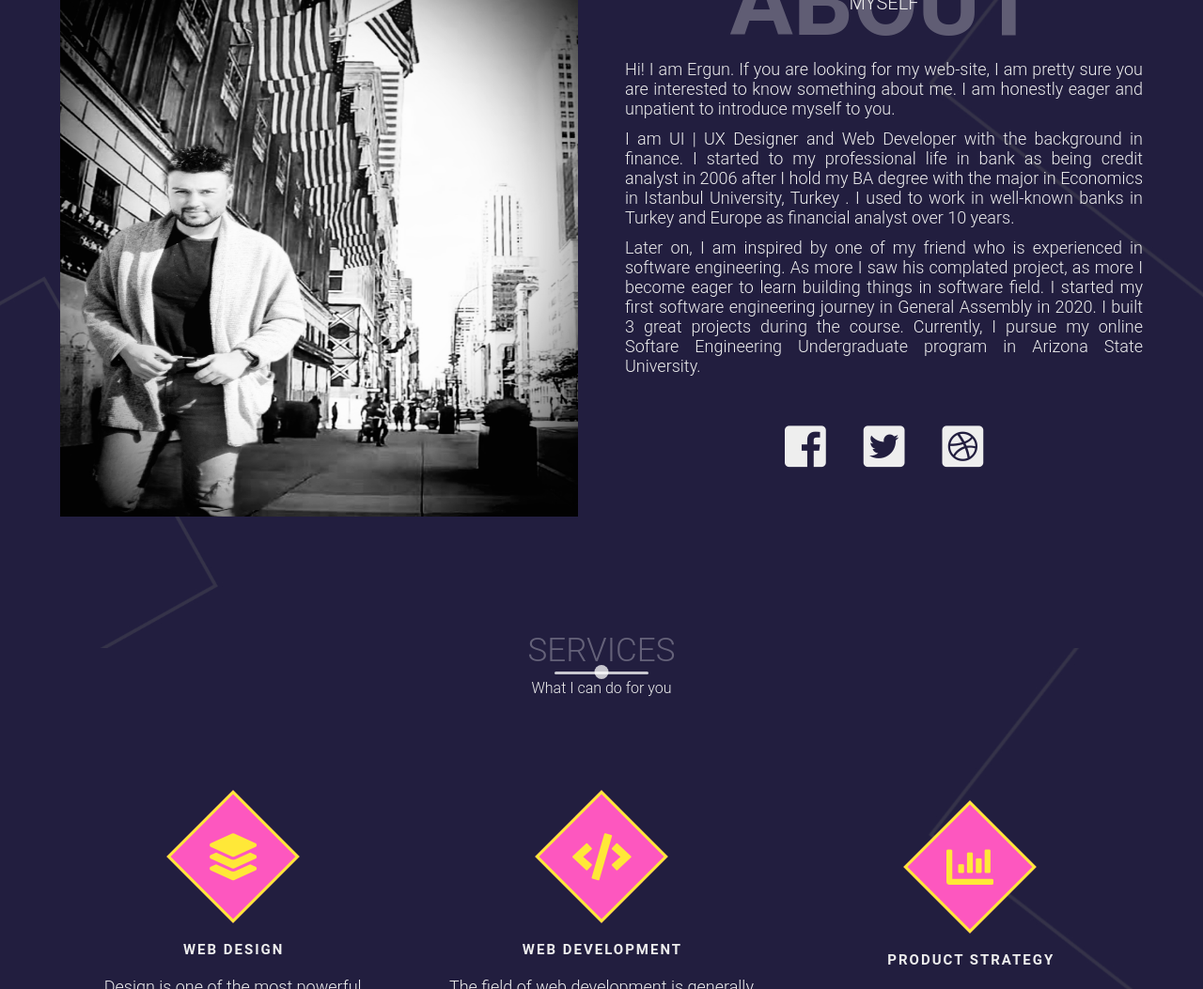
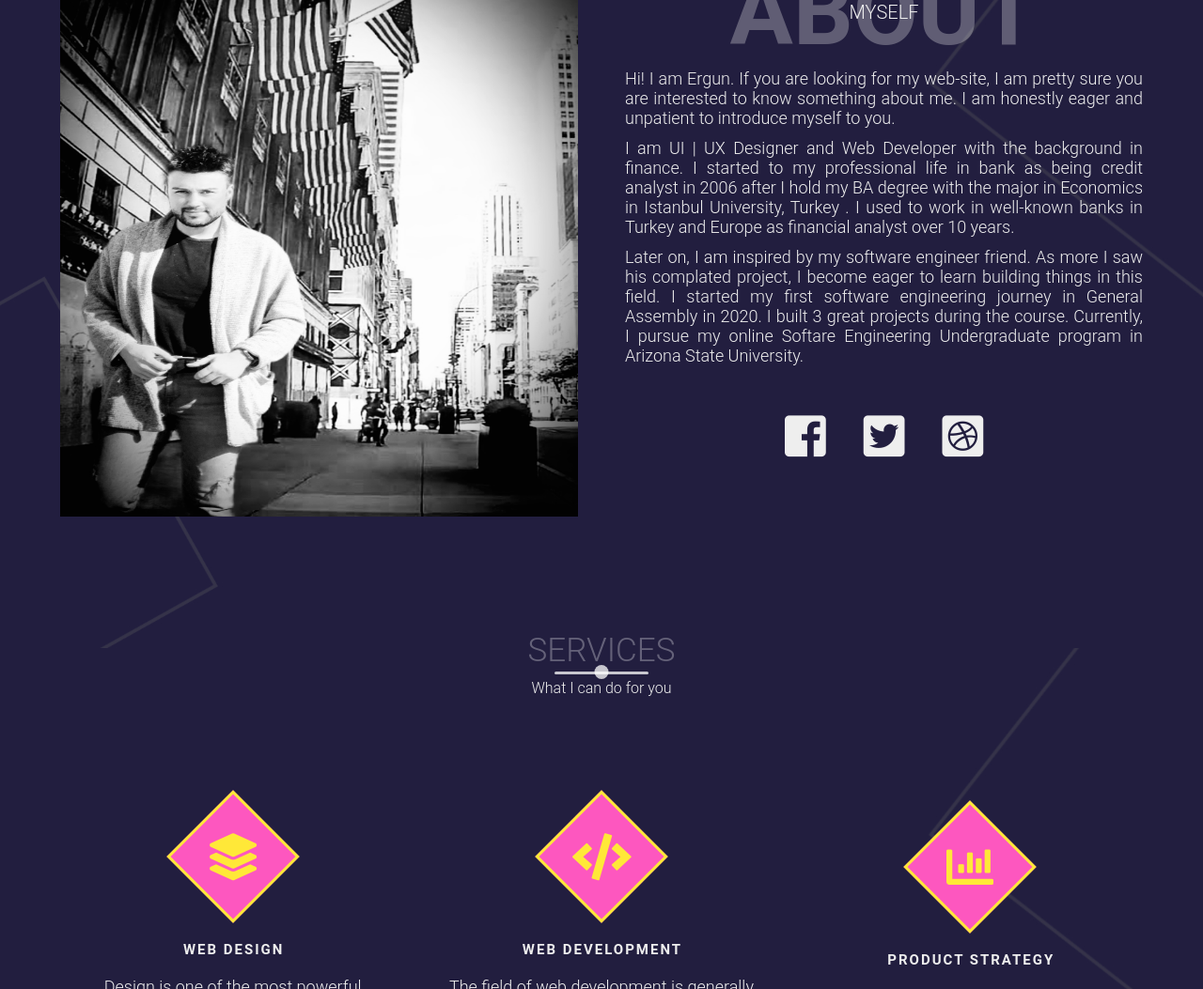
Before and after one commit to nugrezo/portfolio, a plain HTML site: page index.html in a window 1280 px wide. Shown: the part 910-1963 px from the top of the page at 94% size. Drawn offline with nearby package versions, Linux system fonts and the light colour scheme.

Commit message:
index.html updated

```diff
--- a/index.html
+++ b/index.html
@@ -58,8 +58,8 @@
         <p align="justify">I am UI | UX Designer and Web Developer with the background in finance. I started to my professional life in bank as being
         credit analyst in 2006 after I hold my BA degree with the major in Economics in Istanbul University, Turkey . I used to work in well-known banks in Turkey and Europe as financial analyst over 10 years.</p><br>
         <p align="justify">Later on,
-        I am inspired by one of my friend who is experienced in software engineering. As more I saw his complated project, as more I become
-        eager to learn building things in software field. I started my first software engineering journey in General Assembly in 2020. I built 3
+        I am inspired by my software engineer friend. As more I saw his complated project, I become
+        eager to learn building things in this field. I started my first software engineering journey in General Assembly in 2020. I built 3
         great projects during the course. Currently, I pursue my online Softare Engineering Undergraduate program in Arizona State University.
         </p>
       <div class="social-media">
```
